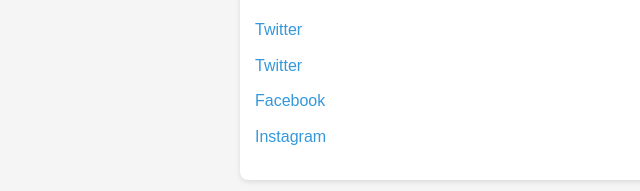
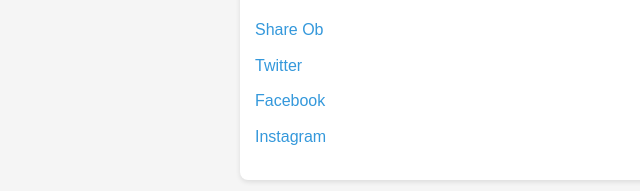
Before and after one commit to ragasea/page, a plain HTML site: page index.html in a window 1280 px wide. Shown: the part 272-463 px from the top of the page, 0-640 px from the left. Drawn offline with Linux system fonts and the light colour scheme.

Commit message:
Update index.html

```diff
--- a/index.html
+++ b/index.html
@@ -132,7 +132,7 @@
             <h2>Main</h2>
             <ul>
 
-<li><a href="https://twitter.com" target="_blank">Twitter</a></li>
+<li><a href="https://share.note.sx/yb25dwz0#C8vYuJ3mBP0qO7GqjR6HNtdCU8IXvdtgCQrSRAlNvfU" target="_blank">Share Ob</a></li>
 
 
                 <li><a href="https://twitter.com" target="_blank">Twitter</a></li>
```
